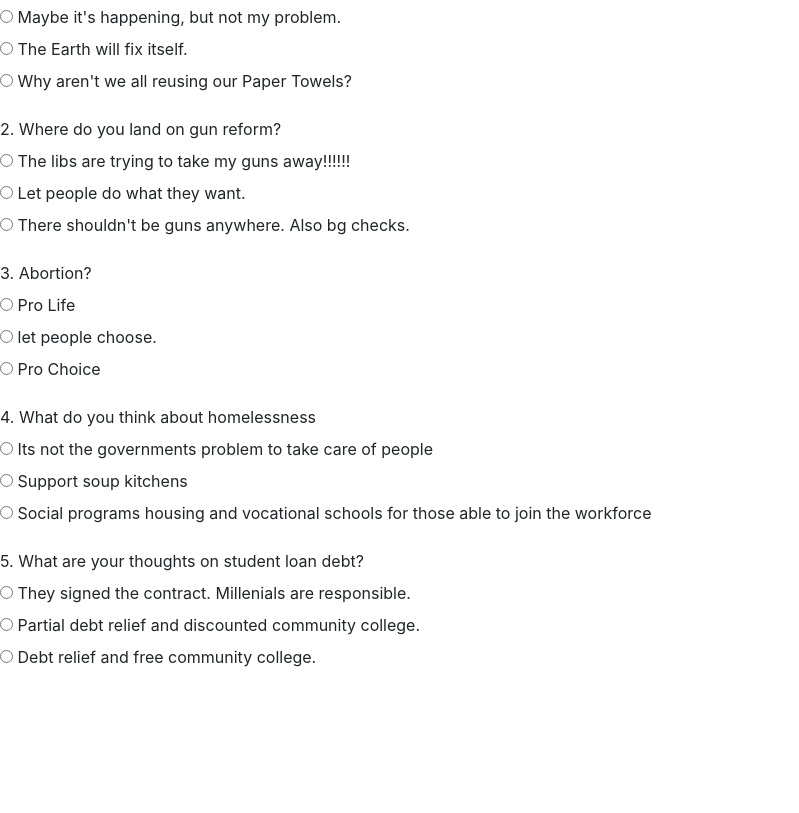
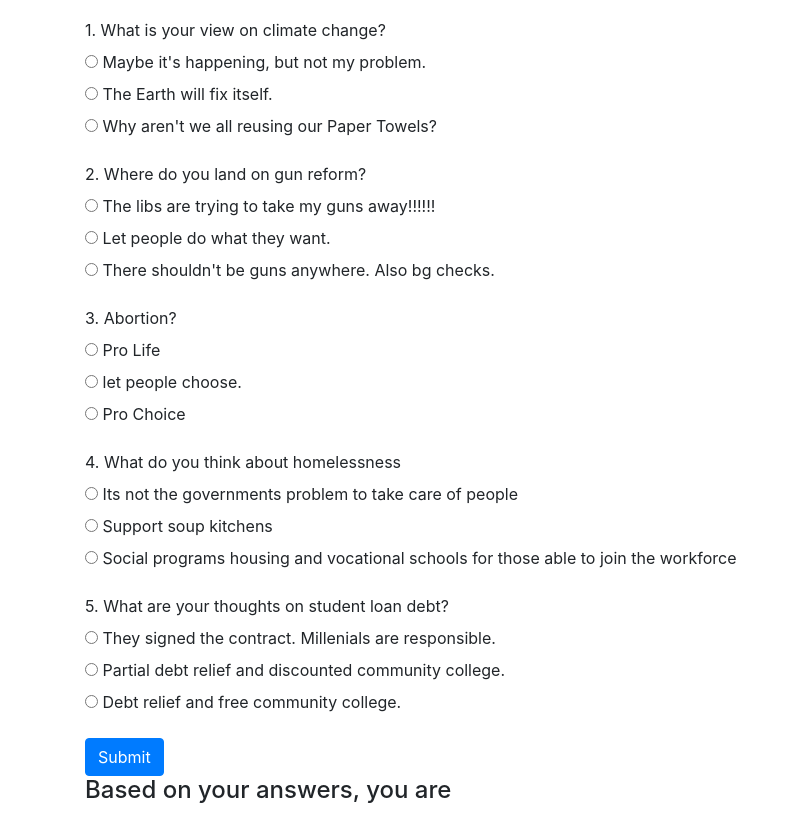
Before and after one commit to CameronK1990/political-meter, a plain HTML site: page index.html in a window 1280 px wide. Shown: the part 123-936 px from the top of the page, without its empty margins (0-799 px from the left). Before the commit the page ends 816 px from the top, so only its background shows below. Drawn offline with Linux system fonts and the light colour scheme.

```diff
--- a/index.html
+++ b/index.html
@@ -8,6 +8,7 @@
     <script src="js/scripts.js"></script>
   </head>
   <body>
+    <div class="container">
     <div class="introDiv">
       <h1>Political Quiz</h1>
       <p>Select the answer that you feel most closely aligns with your beliefs and values</p>
@@ -139,7 +140,15 @@
         </div>
 
       </div>
+      <button type="submit" class="btn btn-primary" id="formButton">Submit</button>
 
     </form>
+
+    <div class="resultsDiv">
+        <h4>Based on your answers, you are</h4>
+        <h2><span class="result"></span></h2>
+    </div>
+
+  </div>
   </body>
 </html>
```
